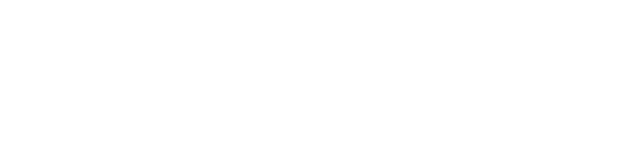
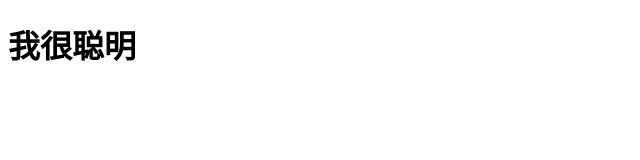
Before and after one commit to Tanuki555/project, a plain HTML site: page index.html in a window 1280 px wide. Shown: the whole page, without its empty margins (0-640 px from the left). Drawn offline with Linux system fonts and the light colour scheme.

Commit message:
上传了内容我很聪明

```diff
--- a/index.html
+++ b/index.html
@@ -9,7 +9,7 @@
 </head>
 
 <body>
-
+    <h1>我很聪明</h1>
 </body>
 
 </html>
```
